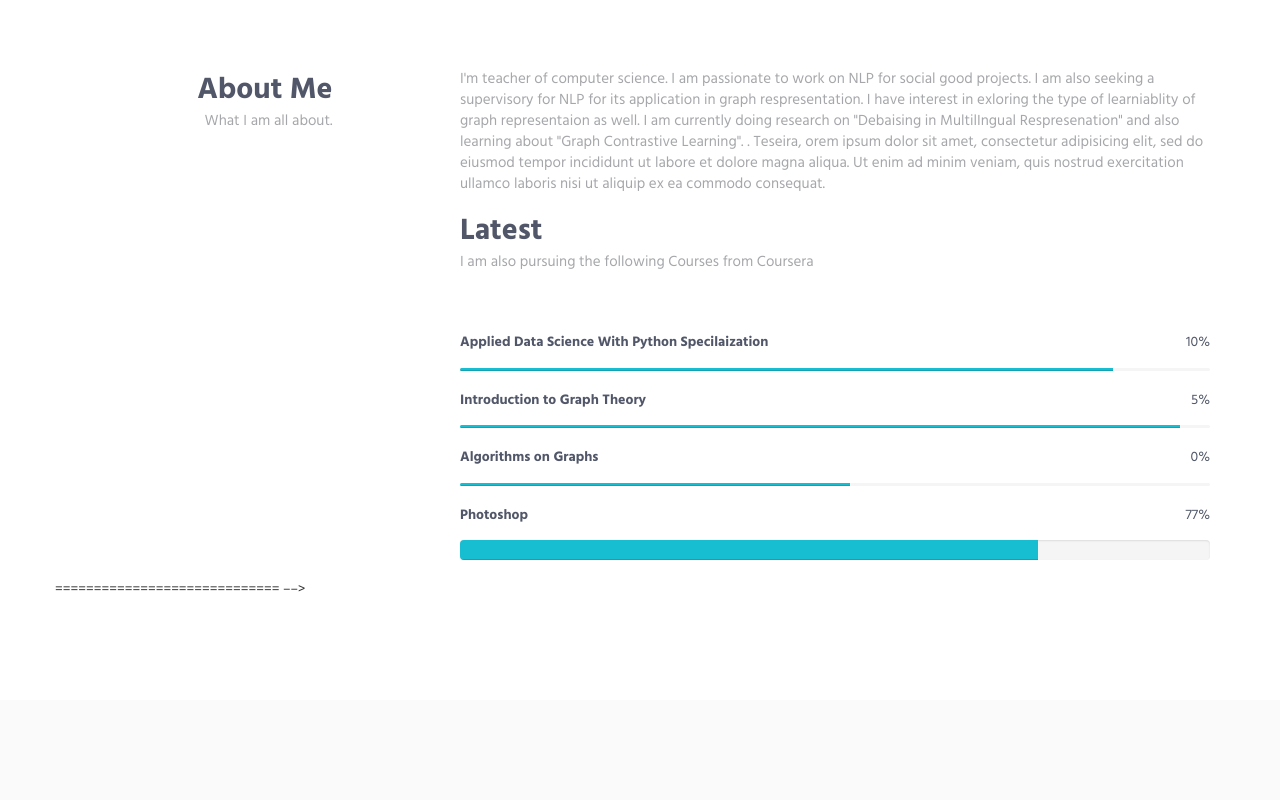
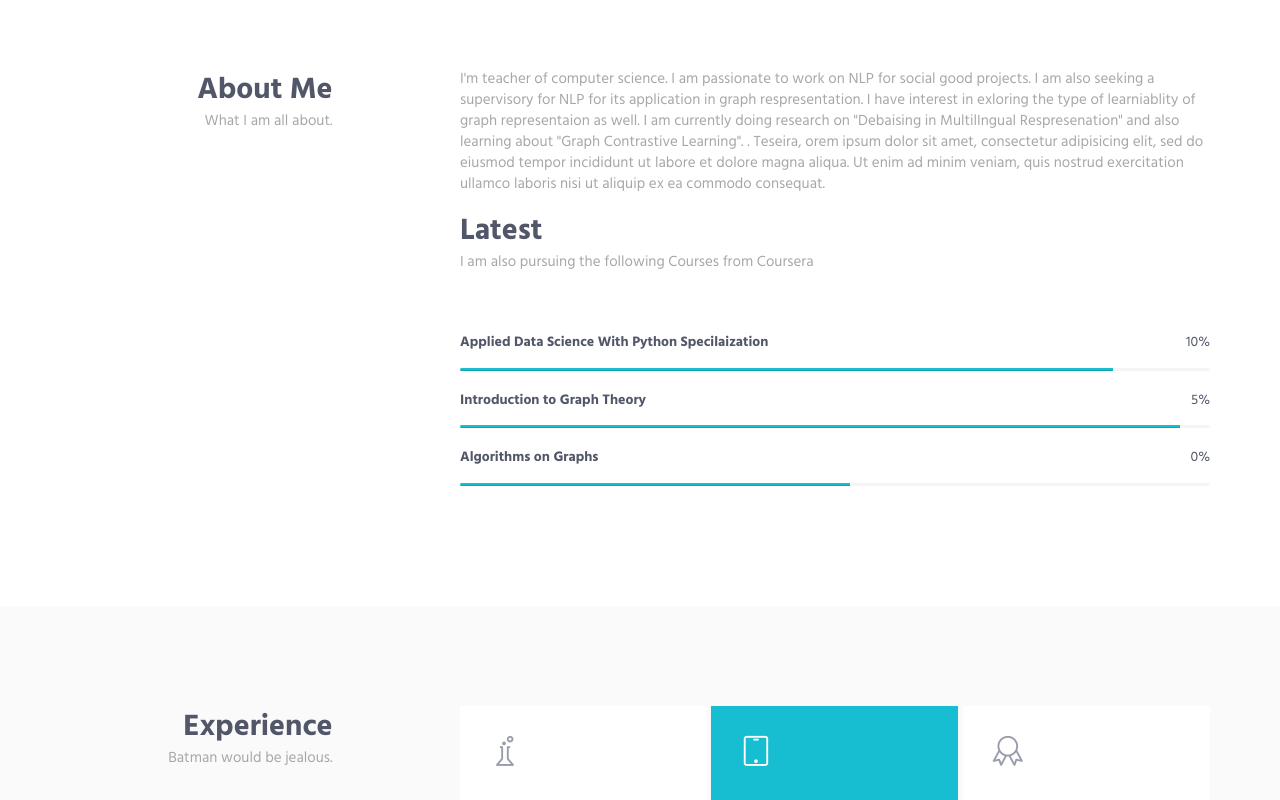
Before and after one commit to baloch838/safiabaloch, a plain HTML site: page index.html in a window 1280 px wide. Shown: the part 692-1492 px from the top of the page. Drawn offline with Linux system fonts and the light colour scheme.

Commit message:
Update index.html

```diff
--- a/index.html
+++ b/index.html
@@ -140,14 +140,6 @@
                                 <div class="progress-bar bg-color-base" role="progressbar" data-width="52"></div>
                             </div>
                         </div>
-                   <!–– ==========================
-                        <div class="progress-box">
-                            <h5>Photoshop <span class="color-heading pull-right">77%</span></h5>
-                            <div class="progress">
-                                <div class="progress-bar bg-color-base" role="progressbar" data-width="77"></div>
-                            </div>
-                        </div>
-                        ============================= ––>
                         <!-- End Progress Box -->
                     </div>
                 </div>
```
